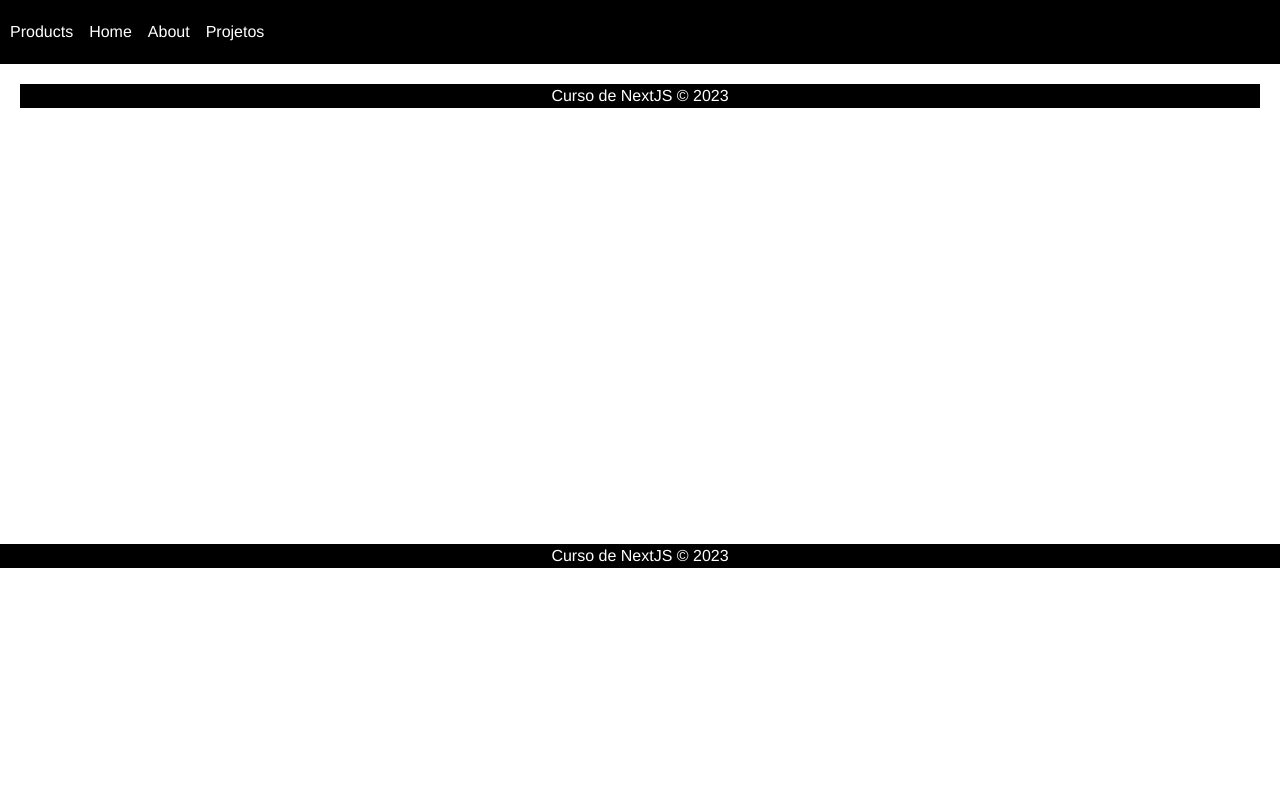
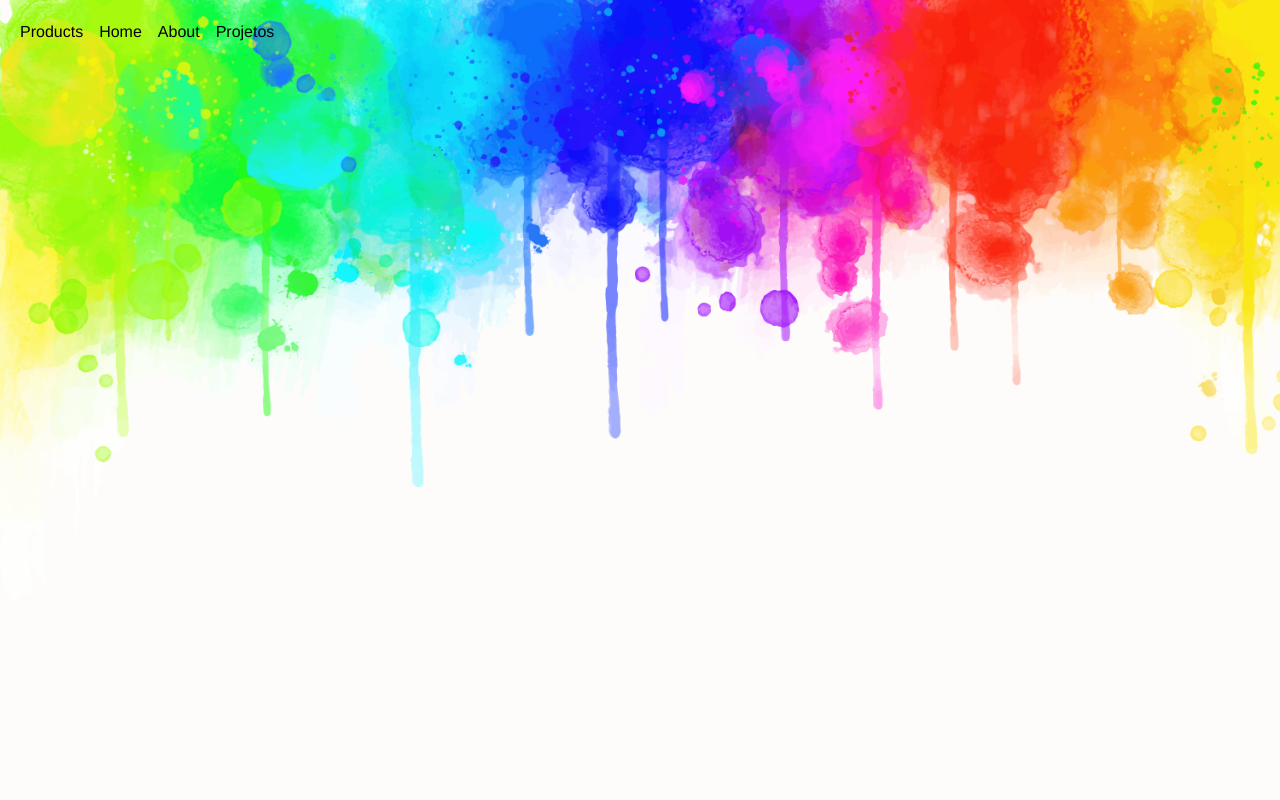
Before and after one commit to PalomaWink/pokenext, a Next.js app: page /components/Footer in a window 1280 px wide. Shown: the top 800 px of the page. Built offline with nearby package versions, Linux system fonts and the light colour scheme.

Commit message:
trabalhando com backgrounds

```diff
--- a/src/styles/Footer.module.css
+++ b/src/styles/Footer.module.css
@@ -1,7 +1,14 @@
 .footer {
   display: flex;
-  align-items: center;
+  background-image: url('../../public/images/7629398.jpg');
+  width: auto;
+  height: 100vh;
+  background-size: cover;
+  align-items: flex-end;
   justify-content: center;
-  background-color: black;
-  color: #fff;
+  color: #000;
 }
+
+.footer p {
+  margin-bottom: 10px;
+}
--- a/src/styles/Home.module.css
+++ b/src/styles/Home.module.css
@@ -1,3 +1,3 @@
 .title {
-    color: violet;
+  color: violet;
 }
--- a/src/styles/Navbar.module.css
+++ b/src/styles/Navbar.module.css
@@ -1,11 +1,15 @@
 .navbar {
   display:flex;
-  background-color: #000;
-  padding: 20px 10px;
+  background-image: url('../../public/images/7629382.jpg');
+  width: auto;
+  height: 100vh;
+  background-size: cover;
+  padding: 20px;
+  margin-bottom: 20px;
 }
 
 .navbar a {
-  color: #ffff;
+  color: #000;
   margin-right: 1em;
   text-decoration: none;
   transition: 0.3s;
```
